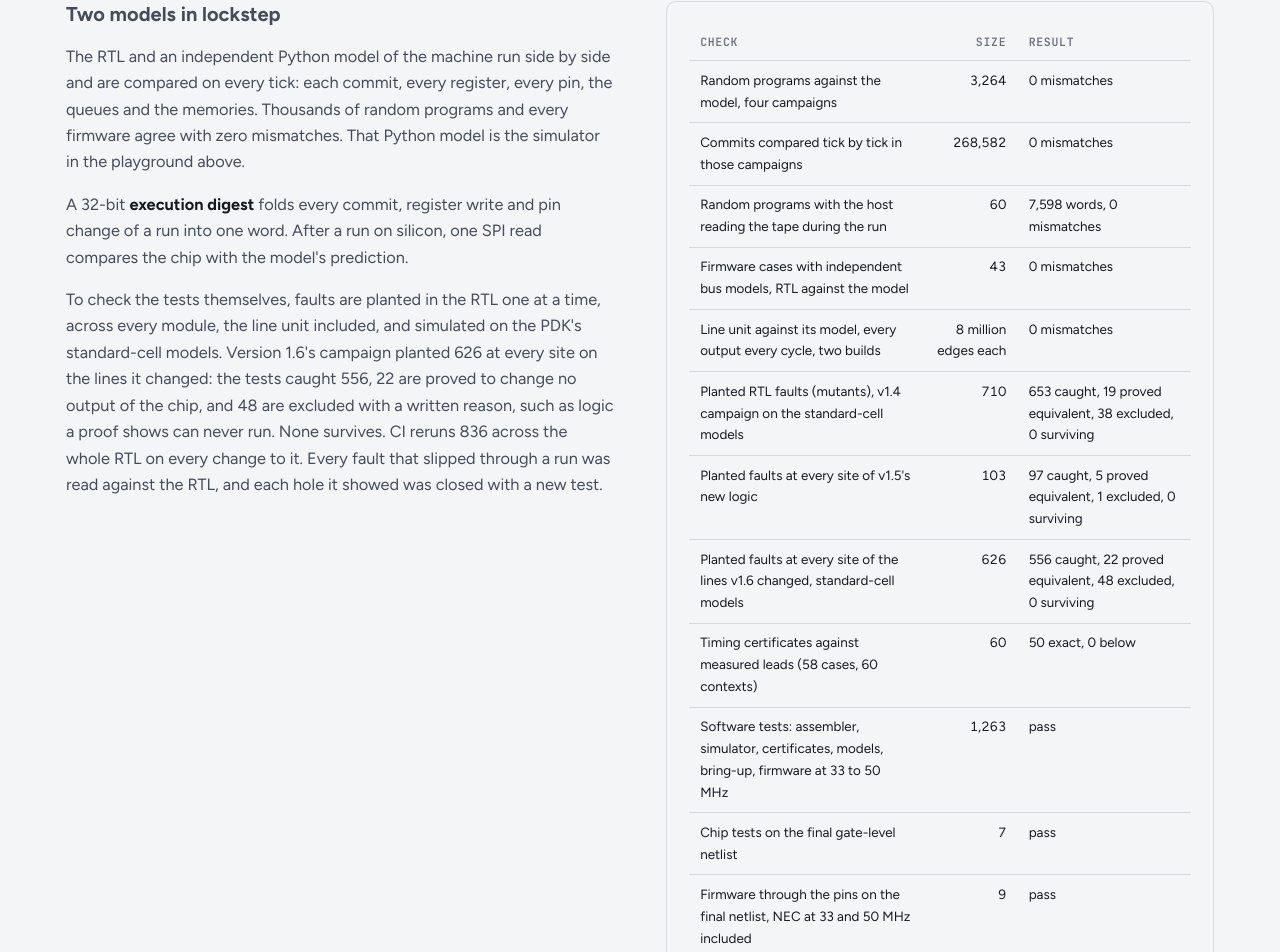
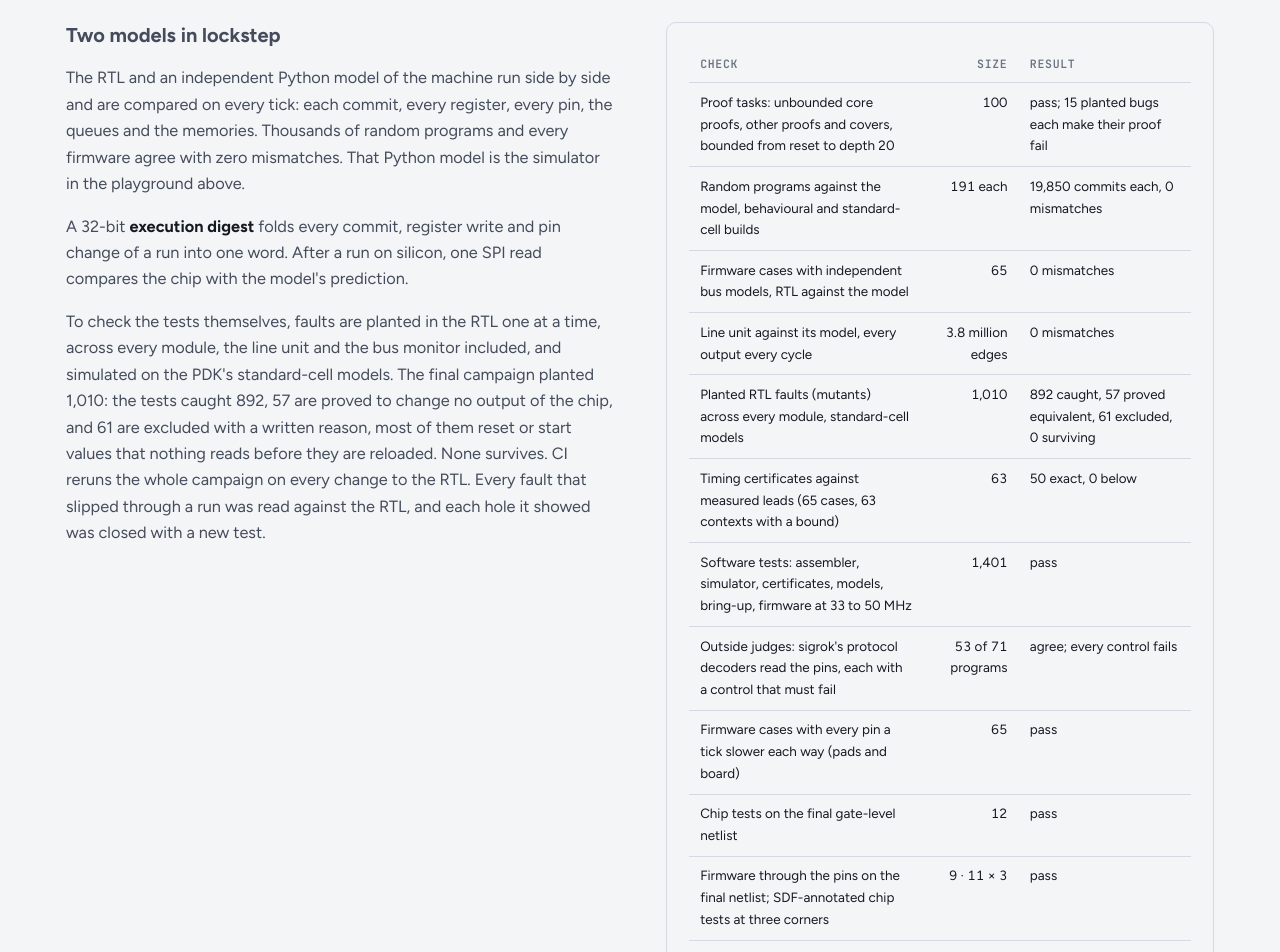
Before and after one commit to parthDOOM/escapement, a React (Vite) app in the folder site/: page / in a window 1280 px wide. Shown: the part 8497-9449 px from the top of the page. Built offline with nearby package versions, Linux system fonts and the light colour scheme; no server answers.

Commit message:
site: proof table with outside judges and slower pins; final v3 numbers

```diff
--- a/site/src/App.tsx
+++ b/site/src/App.tsx
@@ -254,12 +254,12 @@ export default function App() {
                   run into one word. After a run on silicon, one SPI read compares the chip with the model's
                   prediction.</p>
                 <p>To check the tests themselves, faults are planted in the RTL one at a time, across every module,
-                  the line unit included, and simulated on the PDK's standard-cell models. Version 1.6's campaign
-                  planted 626 at every site on the lines it changed: the tests caught 556, 22 are proved to change no
-                  output of the chip, and 48 are excluded with a written reason, such as logic a proof shows can never
-                  run. None survives. CI reruns 836 across the whole RTL on every change to it. Every fault that
-                  slipped through a run was read against the RTL, and each hole it showed was closed with a new
-                  test.</p>
+                  the line unit and the bus monitor included, and simulated on the PDK's standard-cell models. The
+                  final campaign planted 1,010: the tests caught 892, 57 are proved to change no output of the chip,
+                  and 61 are excluded with a written reason, most of them reset or start values that nothing reads
+                  before they are reloaded. None survives. CI reruns the whole campaign on every change to the RTL.
+                  Every fault that slipped through a run was read against the RTL, and each hole it showed was closed
+                  with a new test.</p>
               </div>
               <ProofTable />
             </div>
--- a/site/src/components/Proof.tsx
+++ b/site/src/components/Proof.tsx
@@ -17,9 +17,9 @@ const P: [string, string, string, string, string][] = [
   ["S1", "Configuration is frozen", "Enabled contexts, entry points, pin ownership and pin banks never change while the chip runs.", "unbounded, on the host interface", "pins"],
   ["C6", "Live reload is clean", "A program word the host writes during a run reaches the store intact and never meets a running context's fetch, and a free slot comes within four cycles.", "unbounded, induction and PDR", "memory"],
   ["NI", "Contexts cannot disturb each other", "Two chips that differ in every command and program word aimed at the other contexts give context j the same commits, state and pins, for a context that uses no shared unit.", "unbounded, k-induction with an invariant", "time"],
-  ["M1–M6", "The monitor keeps true counts", "The bus monitor's counts never wrap and move by at most one, a rule write that keeps the rules changes none, and its first-violation record holds until a start or a clear.", "unbounded, k-induction", "pins"],
+  ["M1–M7", "The monitor keeps true counts", "The bus monitor's counts never wrap and move by at most one, a rule write that keeps the rules changes none, its first-violation record holds until a start or a clear, and its latch banks hold what was written.", "unbounded, k-induction", "pins"],
   ["TW", "Tripwires never fire", "Twelve proved properties are also built into the chip as sticky flags; the bank of flags stays zero in every reachable state.", "unbounded, k-induction", "silicon"],
-  ["≡", "Netlist equals RTL", "The routed netlist is sequentially equivalent to the RTL for every input sequence after reset.", "ABC dprove, about 4 minutes", "silicon"],
+  ["≡", "Netlist equals RTL", "The routed netlist is sequentially equivalent to the RTL for every input sequence after reset.", "ABC dprove in two steps, about 6 minutes", "silicon"],
 ];
 const KINDS = ["all", "time", "pins", "memory", "power", "silicon"];
 
@@ -52,19 +52,18 @@ export function ProofTable() {
       <table>
         <thead><tr><th>Check</th><th className="num">Size</th><th>Result</th></tr></thead>
         <tbody>
-          <tr><td>Random programs against the model, four campaigns</td><td className="num">3,264</td><td>0 mismatches</td></tr>
-          <tr><td>Commits compared tick by tick in those campaigns</td><td className="num">268,582</td><td>0 mismatches</td></tr>
-          <tr><td>Random programs with the host reading the tape during the run</td><td className="num">60</td><td>7,598 words, 0 mismatches</td></tr>
-          <tr><td>Firmware cases with independent bus models, RTL against the model</td><td className="num">43</td><td>0 mismatches</td></tr>
-          <tr><td>Line unit against its model, every output every cycle, two builds</td><td className="num">8 million edges each</td><td>0 mismatches</td></tr>
-          <tr><td>Planted RTL faults (mutants), v1.4 campaign on the standard-cell models</td><td className="num">710</td><td>653 caught, 19 proved equivalent, 38 excluded, 0 surviving</td></tr>
-          <tr><td>Planted faults at every site of v1.5's new logic</td><td className="num">103</td><td>97 caught, 5 proved equivalent, 1 excluded, 0 surviving</td></tr>
-          <tr><td>Planted faults at every site of the lines v1.6 changed, standard-cell models</td><td className="num">626</td><td>556 caught, 22 proved equivalent, 48 excluded, 0 surviving</td></tr>
-          <tr><td>Timing certificates against measured leads (58 cases, 60 contexts)</td><td className="num">60</td><td>50 exact, 0 below</td></tr>
-          <tr><td>Software tests: assembler, simulator, certificates, models, bring-up, firmware at 33 to 50 MHz</td><td className="num">1,263</td><td>pass</td></tr>
-          <tr><td>Chip tests on the final gate-level netlist</td><td className="num">7</td><td>pass</td></tr>
-          <tr><td>Firmware through the pins on the final netlist, NEC at 33 and 50 MHz included</td><td className="num">9</td><td>pass</td></tr>
-          <tr><td>Netlist against RTL, sequential equivalence (two steps since v1.6)</td><td className="num">332 bits</td><td>proved</td></tr>
+          <tr><td>Proof tasks: unbounded core proofs, other proofs and covers, bounded from reset to depth 20</td><td className="num">100</td><td>pass; 15 planted bugs each make their proof fail</td></tr>
+          <tr><td>Random programs against the model, behavioural and standard-cell builds</td><td className="num">191 each</td><td>19,850 commits each, 0 mismatches</td></tr>
+          <tr><td>Firmware cases with independent bus models, RTL against the model</td><td className="num">65</td><td>0 mismatches</td></tr>
+          <tr><td>Line unit against its model, every output every cycle</td><td className="num">3.8 million edges</td><td>0 mismatches</td></tr>
+          <tr><td>Planted RTL faults (mutants) across every module, standard-cell models</td><td className="num">1,010</td><td>892 caught, 57 proved equivalent, 61 excluded, 0 surviving</td></tr>
+          <tr><td>Timing certificates against measured leads (65 cases, 63 contexts with a bound)</td><td className="num">63</td><td>50 exact, 0 below</td></tr>
+          <tr><td>Software tests: assembler, simulator, certificates, models, bring-up, firmware at 33 to 50 MHz</td><td className="num">1,401</td><td>pass</td></tr>
+          <tr><td>Outside judges: sigrok's protocol decoders read the pins, each with a control that must fail</td><td className="num">53 of 71 programs</td><td>agree; every control fails</td></tr>
+          <tr><td>Firmware cases with every pin a tick slower each way (pads and board)</td><td className="num">65</td><td>pass</td></tr>
+          <tr><td>Chip tests on the final gate-level netlist</td><td className="num">12</td><td>pass</td></tr>
+          <tr><td>Firmware through the pins on the final netlist; SDF-annotated chip tests at three corners</td><td className="num">9 · 11 × 3</td><td>pass</td></tr>
+          <tr><td>Netlist against RTL, sequential equivalence (two steps)</td><td className="num">336 bits</td><td>proved</td></tr>
         </tbody>
       </table>
     </div>
```
